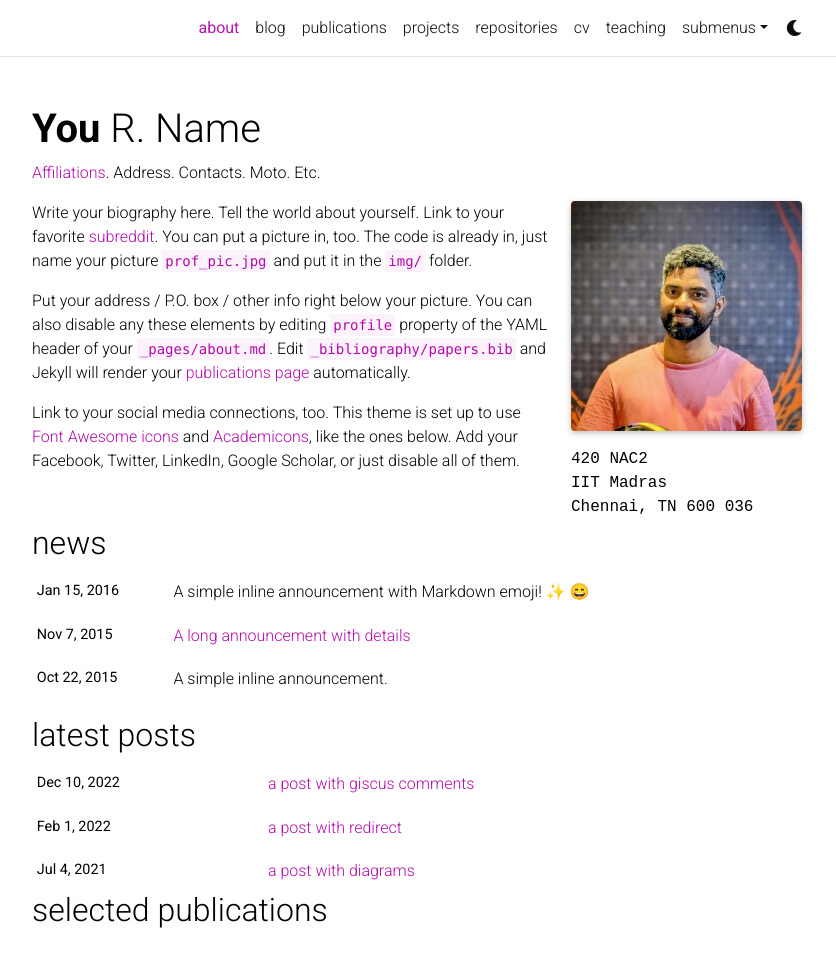
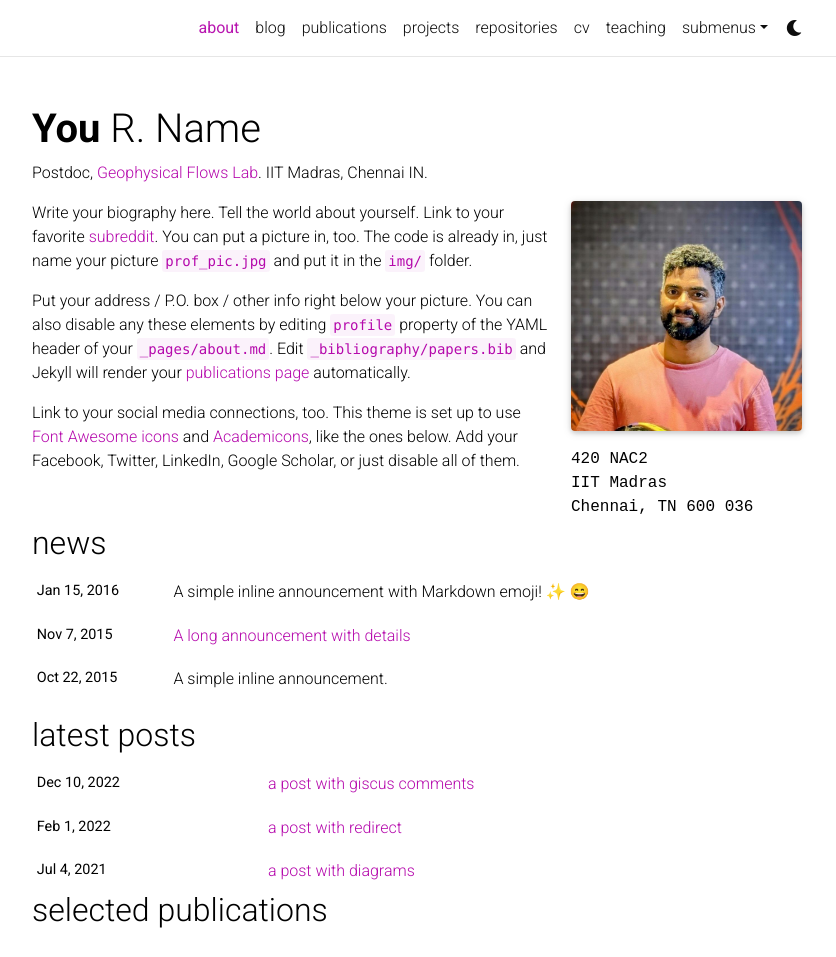
Before and after one commit to anoopmohanvijaya/mypage, a Jekyll site: the page built from _pages/about.md, in a window 1280 px wide and 1246 px high, cut to the strip 0-957 px from the top of the window. Shown: the whole strip, without its empty margins (223-1059 px from the left). Built offline with Jekyll 4.4.1, drawn with Linux system fonts in a browser that asks for light colours; full-size pictures stand in for the smaller copies a plugin makes; emoji names are drawn with the system emoji font; comment, search, counter and statistics services are not loaded; a style sheet for code colours, icons or effects is not loaded.

Commit message:
Update about.md

```diff
--- a/_pages/about.md
+++ b/_pages/about.md
@@ -2,7 +2,7 @@
 layout: about
 title: about
 permalink: /
-subtitle: <a href='#'>Affiliations</a>. Address. Contacts. Moto. Etc.
+subtitle: Postdoc, <a href='#'>Geophysical Flows Lab</a>. IIT Madras, Chennai IN.
 
 profile:
   align: right
```
